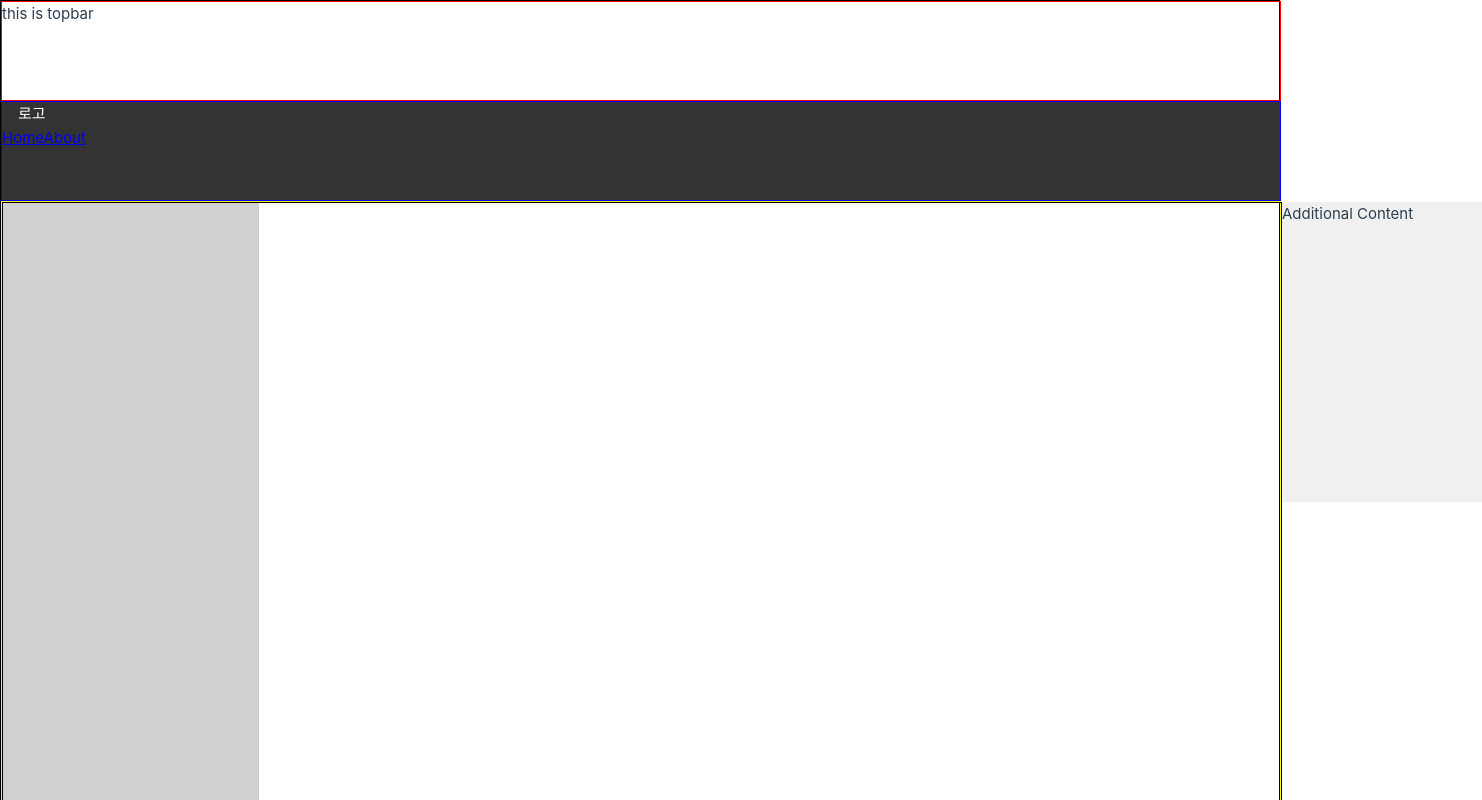
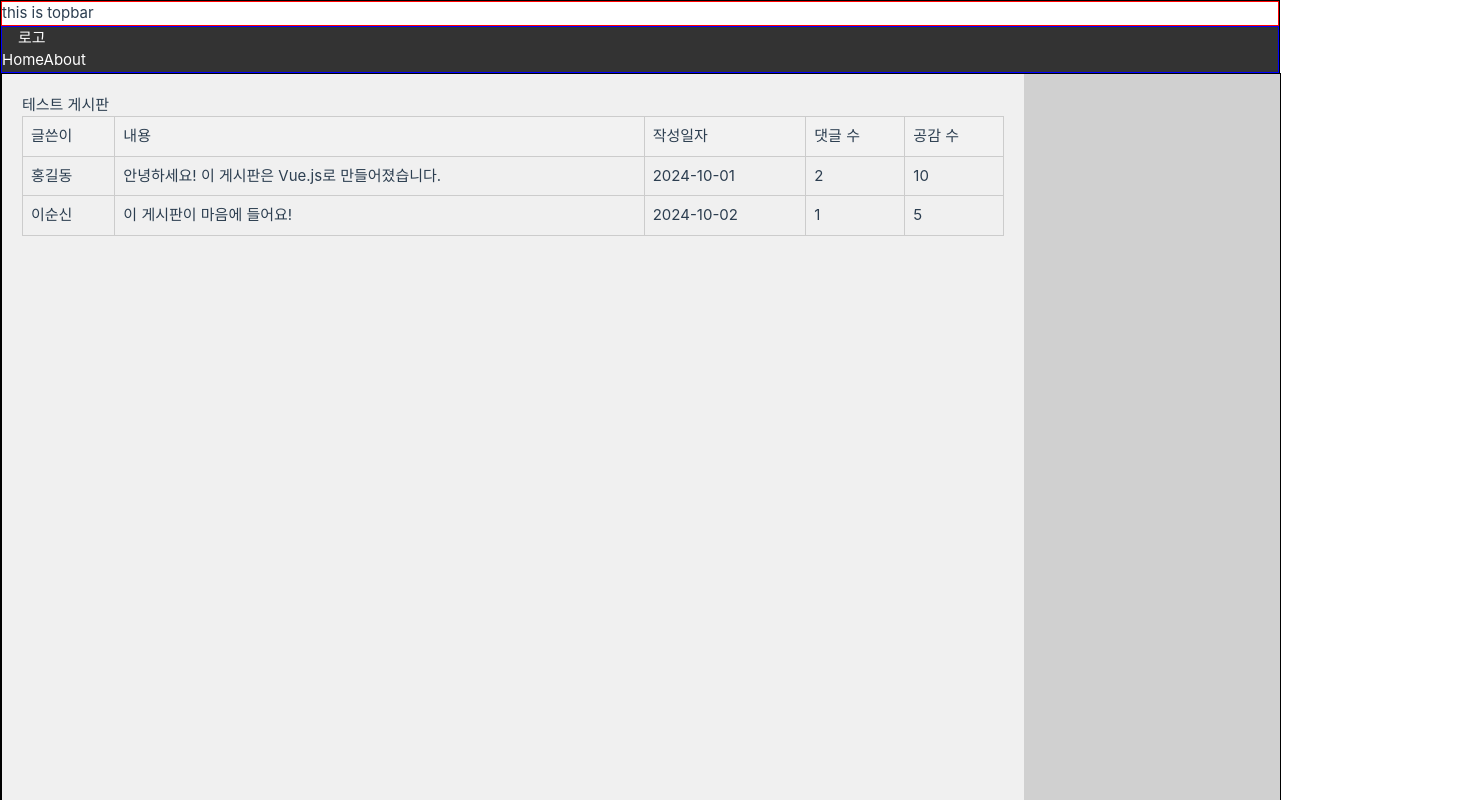
Before and after one commit to project-study-ssafy/SSAFeople-vue, a Vue app: page / in a window 1280 px wide. Shown: the top 800 px of the page, 1482 px wide, since content can reach past the window. Built offline with nearby package versions, Linux system fonts and the light colour scheme.

Commit message:
backup 2024/10/18

```diff
--- a/src/App.vue
+++ b/src/App.vue
@@ -11,7 +11,7 @@
 <template>
   <TopBar />
   <NavBar />
-  <div class="app-container">
+  <div class="app-container flex mx-auto w-[1280px] border-2 border-rose-300">
     <MainArea />
     <AdditionalContent />
   </div>
@@ -19,31 +19,6 @@
 </template>
 
 <style scoped>
-.app-container {
-  display: flex; /* 가로로 배치 */
-  margin: 0 auto; /* 중앙 정렬 */
-  width: 1280px;
-  border: 1px solid yellow;
-}
-
-.navbar {
-  width: 100%;
-  min-width: 1280px;
-  height: 100px;
-}
-
-#topbar {
-  width: 100%;
-  min-width: 1280px;
-  height: 100px;
-}
-
-#footer {
-  width: 100%;
-  min-width: 1280px;
-  height: 100px;
-}
-
 #main-area {
   width: 1280px;
   min-width: 1280px;
--- a/src/assets/main.css
+++ b/src/assets/main.css
@@ -1,4 +1,7 @@
 @import "./base.css";
+@tailwind base;
+@tailwind components;
+@tailwind utilities;
 
 #app {
   margin: 0 auto;
--- a/src/components/Footer.vue
+++ b/src/components/Footer.vue
@@ -1,11 +1,5 @@
 <template>
-  <div id="footer"></div>
+  <div id="footer w-full min-w-[1280px] h-20"></div>
 </template>
 <script setup></script>
-<style scoped>
-#footer {
-  width: 100%;
-  height: 100px;
-  border: 1px solid red;
-}
-</style>
+<style scoped></style>
--- a/src/components/NavBar.vue
+++ b/src/components/NavBar.vue
@@ -1,5 +1,5 @@
 <template>
-  <div class="navbar">
+  <div class="navbar w-full min-w-[1280px] h-20">
     <nav class="navigation">
       <div class="navbar-brand">
         <router-link to="/" class="navbar-item">로고</router-link>
--- a/src/components/TopBar.vue
+++ b/src/components/TopBar.vue
@@ -1,5 +1,5 @@
 <template>
-  <div id="topbar">
+  <div id="topbar w-full min-w-[1280px] h-20">
     <div id="topbar-content">
       <!-- 로고 -->
       this is topbar
--- a/src/components/mainArea/AdditionalContent.vue
+++ b/src/components/mainArea/AdditionalContent.vue
@@ -1,5 +1,5 @@
 <template>
-  <div id="additional-area">Additional Content</div>
+  <div id="additional-area" class="m-5 p-5 rounded-3xl">Additional Content</div>
 </template>
 <script setup></script>
 <style scoped></style>
--- a/src/components/mainArea/MainContent.vue
+++ b/src/components/mainArea/MainContent.vue
@@ -6,7 +6,7 @@
 </template>
 <script setup>
 import { RouterView } from "vue-router";
-import SideContents from "./contents/SideContents.vue";
+import { SideContents } from "..";
 </script>
 <style scoped>
 #main-content {
--- /dev/null
+++ b/src/components/mainArea/contents/Boards/TestBoard.vue
@@ -0,0 +1,65 @@
+<template>
+  <div>
+    <Header :type="1" text="테스트 게시판" />
+    <table>
+      <thead>
+        <tr>
+          <th>글쓴이</th>
+          <th>내용</th>
+          <th>작성일자</th>
+          <th>댓글 수</th>
+          <th>공감 수</th>
+        </tr>
+      </thead>
+      <tbody>
+        <tr v-for="post in posts" :key="post.id">
+          <td>{{ post.author }}</td>
+          <td>{{ post.content }}</td>
+          <td>{{ post.createdAt }}</td>
+          <td>{{ post.comments }}</td>
+          <td>{{ post.likes }}</td>
+        </tr>
+      </tbody>
+    </table>
+  </div>
+</template>
+
+<script setup>
+import { ref } from "vue";
+import { Header } from "../../..";
+const posts = ref([
+  {
+    id: 1,
+    author: "홍길동",
+    content: "안녕하세요! 이 게시판은 Vue.js로 만들어졌습니다.",
+    createdAt: "2024-10-01",
+    comments: 2,
+    likes: 10,
+  },
+  {
+    id: 2,
+    author: "이순신",
+    content: "이 게시판이 마음에 들어요!",
+    createdAt: "2024-10-02",
+    comments: 1,
+    likes: 5,
+  },
+  // 추가 게시글...
+]);
+</script>
+
+<style scoped>
+table {
+  width: 100%;
+  border-collapse: collapse;
+}
+th,
+td {
+  border: 1px solid #ccc;
+  padding: 8px;
+  text-align: left;
+}
+th {
+  background-color: #f2f2f2;
+}
+</style>
--- a/src/components/mainArea/contents/sideContents/SideContents.vue
+++ /dev/null
@@ -1,5 +0,0 @@
-<template>
-  <div></div>
-</template>
-<script setup></script>
-<style scoped></style>
--- a/src/router/index.js
+++ b/src/router/index.js
@@ -16,6 +16,12 @@
     //   // which is lazy-loaded when the route is visited.
     //   component: () => import('../views/AboutView.vue')
     // }
+    {
+      path: "/",
+      name: "board",
+      component: () =>
+        import("../components/MainArea/Contents/Boards/TestBoard.vue"),
+    },
   ],
 });
 
```
Also changed, not shown: src/components/index.js (+8 -5 lines).
